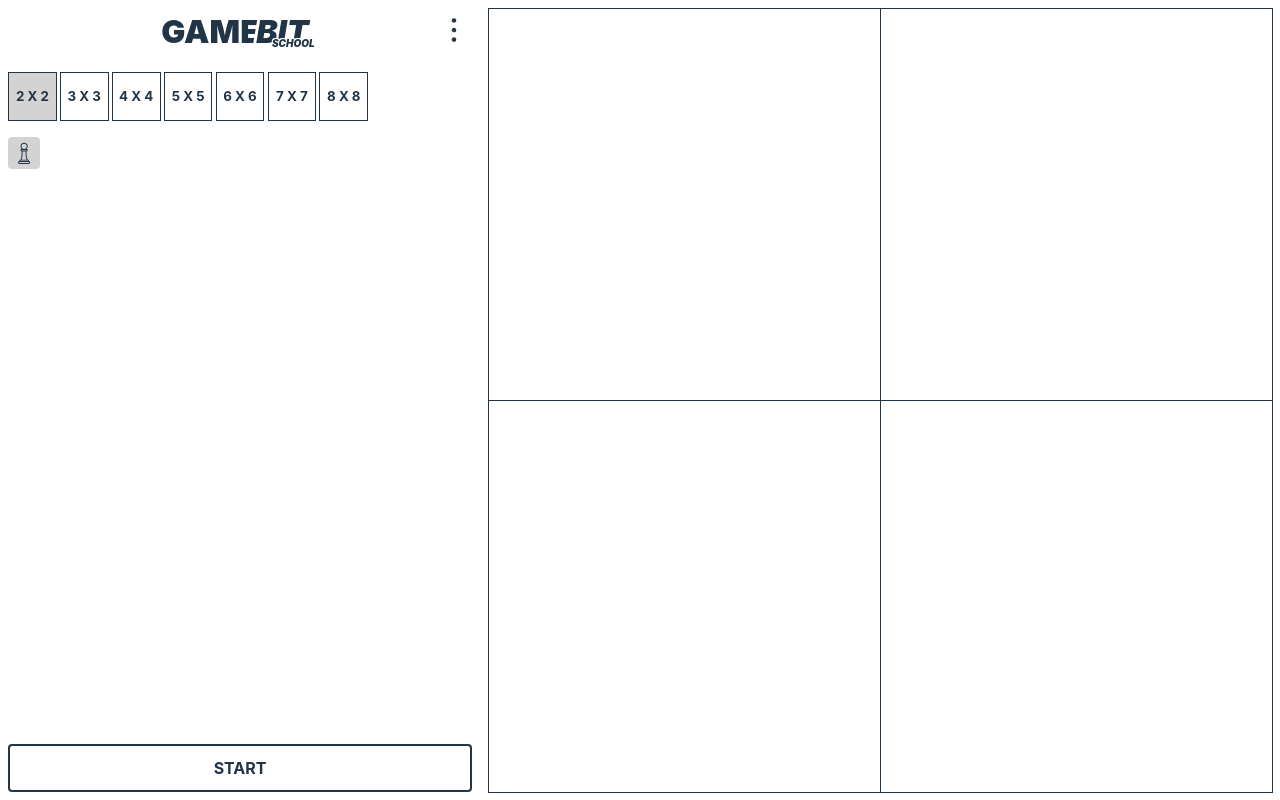
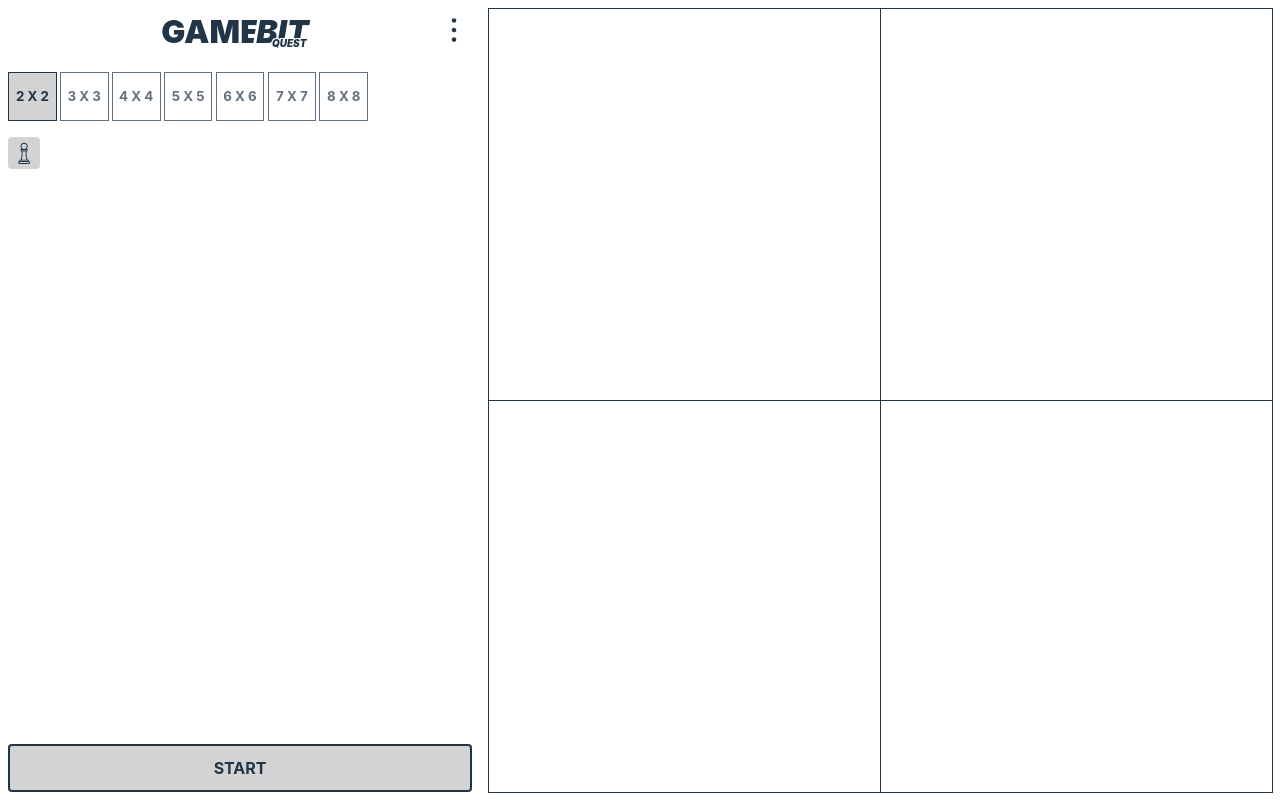
Before and after one commit to RoHell/Figures, a Vue app: page / in a window 1280 px wide. Built offline with nearby package versions, Linux system fonts and the light colour scheme.

Commit message:
Add progress animation to button

```diff
--- a/src/App.vue
+++ b/src/App.vue
@@ -15,7 +15,6 @@ import TopBar from './components/TopBar.vue'
 import BottomBar from './components/BottomBar.vue'
 import Menu from './components/Menu.vue'
 import Icon from './components/Icon.vue'
-import ProgressBar from './components/ProgressBar.vue'
 
 import {
   useGrid,
@@ -78,10 +77,8 @@ const {
 
 const {
   INITIAL_COUNTDOWN_FROM_VALUE,
-  countdownProgress,
   startCountdown,
   stopCountdown,
-  resetProgress,
 } = useCountdown()
 
 const {
@@ -98,8 +95,8 @@ const handleStart = async() => {
   if (isQuestMode.value) {
     await setGridSize(quest.grid)
     await setPiecesCount(quest.pieces)
-    countdownFrom.value = piecesCount.value + 1
   }
+  countdownFrom.value = piecesCount.value + 1
 
   await setRandomPiecesList()
 
@@ -146,12 +143,13 @@ const handleCheck = (timeout: number = 0) => {
     markFields()
     checkGameResult()
     markKillerField()
+    stopCountdown()
   }, timeout)
 }
 
 const checkGameResult = () => {
   checkPlayerStatus()
-  const timeout = isPlayerCaptured.value ? 4000 : 3000
+  const timeout = isPlayerCaptured.value ? 4000 : 2000
   isChecking.value = true
   clearTimeout(checkResultTimeout)
 
@@ -163,7 +161,6 @@ const checkGameResult = () => {
 }
 
 const clearFields = () => {
-  resetProgress()
   stopCountdown()
   clearTimeout(checkResultTimeout)
   clearTimeout(markFieldsTimeout)
@@ -260,10 +257,6 @@ const handleGameModeChange = async(mode: GameModeEnum) => {
           @check="handleCheck"
           @stop="handleStop"
         />
-        <ProgressBar
-          v-if="isCountdownMode"
-          :progress="countdownProgress"
-        />
       </div>
 
       <Transition name="slide-down">
--- a/src/components/BaseButton.vue
+++ b/src/components/BaseButton.vue
@@ -17,6 +17,7 @@ const emit = defineEmits<{
     type="button"
     class="base-button"
     @click="emit('click')"
+    v-bind="$attrs"
   >
     <slot>
       {{ label }}
@@ -30,17 +31,14 @@ const emit = defineEmits<{
     align-items: center;
     justify-content: center;
     font-weight: 700;
-    gap: 1rem;
     border: 2px solid;
     min-width: 8rem;
     height: 3rem;
     padding: 0.75rem;
     border-radius: 0.25rem;
 
-    &__left,
-    &__right,
-    &__center {
-      margin: auto
+    &:disabled {
+      opacity: 0.5;
     }
   }
 </style>
--- a/src/components/BottomBar.vue
+++ b/src/components/BottomBar.vue
@@ -7,6 +7,7 @@ import BaseButton from '../components/BaseButton.vue'
 import {
   useStatus,
   useCoordinates,
+  useCountdown,
 } from '../composables'
 import { computed } from 'vue';
 
@@ -18,6 +19,7 @@ const emit = defineEmits<{
 
 const { isPlaying, isStartingGame, isChecking, isCountdownMode } = useStatus()
 const { playerFieldCoordinates } = useCoordinates()
+const { countdownProgress } = useCountdown()
 
 const handeleStart = () => {
   isStartingGame.value = true
@@ -40,6 +42,10 @@ const label = computed(() => {
   return 'start'
 })
 
+const style = computed(() => ({
+  '--countdown-progress': countdownProgress.value*100 + '%'
+}))
+
 const handleClick = () => {
   if (showStopButton.value) {
     emit('stop')
@@ -53,15 +59,16 @@ const handleClick = () => {
 </script>
 
 <template>
-  <div class="bottom-bar">
+  <div :style="style" class="bottom-bar">
     <BaseButton
-      class="bottom-bar__center"
-      :label="label"
+      class="bottom-bar__button"
+      :disabled="isStartingGame"
       @click="handleClick"
     >
-      <span v-text="label" />
+      <span class="button__label" v-text="label" />
       <Icon
         v-if="isCountdownMode"
+        class="button__icon"
         :icon="IconEnum.timer"
         :size="24"
       />
@@ -70,18 +77,20 @@ const handleClick = () => {
 </template>
 
 <style lang="scss" scoped>
-
-
   .bottom-bar {
     display: flex;
     align-items: center;
     justify-content: space-around;
-    gap: 1rem;
     width: 100%;
 
-    &__center {
+    &__button {
       margin: auto;
       flex: 1;
+      background: linear-gradient(90deg, var(--active-background-color) var(--countdown-progress), transparent var(--countdown-progress));
+    }
+
+    .button__label {
+      min-width: 4rem;
     }
   }
 </style>
--- a/src/components/Grid.vue
+++ b/src/components/Grid.vue
@@ -107,14 +107,11 @@ const handleMouseUp = () => {
     align-items: center;
     justify-content: center;
     aspect-ratio: 1;
-    transition: all 1s ease-in-out 1s;
+    transition: all 1s ease-in-out;
     padding: 5%;
 
     &--killer, &--killed {
       pointer-events: none;
-      transform: translate3d(0, 0, 0);
-      backface-visibility: hidden;
-      perspective: 1000px;
     }
 
     &--killer {
@@ -131,53 +128,4 @@ const handleMouseUp = () => {
     pointer-events: none;
   }
 }
-
-@keyframes shake {
-  10%, 90% {
-    transform: translate3d(-1px, 0, 0);
-  }
-
-  20%, 80% {
-    transform: translate3d(2px, 0, 0);
-  }
-
-  30%, 50%, 70% {
-    transform: translate3d(-4px, 0, 0);
-  }
-
-  40%, 60% {
-    transform: translate3d(4px, 0, 0);
-  }
-}
-
-@keyframes play-dead {
-  1% {
-    transform: rotateZ(-15deg);
-  }
-  2% {
-    transform: translate3d(-10%, 0, 0) rotateZ(-15deg);
-  }
-  3% {
-    transform: translate3d(-15%, 0, 0) rotateZ(-12deg);
-  }
-
-  10% {
-    transform: translate3d(0, 0, 0)  rotateZ(90deg);
-  }
-
-  12% {
-    transform: translate3d(0, 25%, 0) rotateZ(90deg);
-    opacity: 1;
-  }
-
-  30% {
-    transform: translate3d(0, 25%, 0) rotateZ(90deg);
-    opacity: 0.8;
-  }
-
-  100% {
-    transform: translate3d(0, -400px, 0) rotateZ(0);
-    opacity: 0;
-  }
-}
 </style>
--- a/src/components/Menu.vue
+++ b/src/components/Menu.vue
@@ -14,19 +14,15 @@ const emit = defineEmits<{
   (e: 'game-mode', mode: GameModeEnum): void,
 }>()
 
-const { isCountdownMode, countdownFrom, gameMode } = useStatus()
+const {
+  isCountdownMode,
+  gameMode,
+} = useStatus()
 
 const isCountdownModel = computed({
   get: (): boolean => isCountdownMode.value,
   set: (value: boolean) => {
     isCountdownMode.value = value
-  }
-})
-
-const countdownFromModel = computed({
-  get: (): number => countdownFrom.value,
-  set: (value: number) => {
-    countdownFrom.value = value
   }
 })
 
@@ -36,18 +32,6 @@ const gameModeModel = computed({
     emit('game-mode', value)
   }
 })
-
-const validateTimingValue = (event: Event) => {
-  const target = event.target as HTMLInputElement
-
-  const seconds = Number(target.value)
-
-  if (seconds > 999) {
-    countdownFrom.value = 999
-  } else if (seconds < 1) {
-    countdownFrom.value = 1
-  }
-}
 </script>
 
 <template>
@@ -96,17 +80,6 @@ const validateTimingValue = (event: Event) => {
           >
           <label for="menu-timing" v-text="'Countdown (seconds)'" />
         </div>
-
-        <template v-if="isCountdownMode && (gameMode === GameModeEnum.school)">
-          <input
-            v-model.number="countdownFromModel"
-            type="number"
-            max="999"
-            min="1"
-            @change="validateTimingValue"
-            class="menu__input-timing-value"
-          >
-        </template>
       </div>
     </div>
 
@@ -168,27 +141,9 @@ const validateTimingValue = (event: Event) => {
       }
     }
 
-    &__input-timing-value {
-      margin-left: 2rem;
-      height: 2rem;
-      width: 2rem;
-      text-align: center;
-    }
-
     &__ok {
       margin: auto auto 0;
     }
   }
 
-  input::-webkit-outer-spin-button,
-  input::-webkit-inner-spin-button {
-    -webkit-appearance: none;
-    margin: 0;
-  }
-
-  /* Firefox */
-  input[type=number] {
-    -moz-appearance: textfield;
-  }
-
 </styl>
--- a/src/components/TopBar.vue
+++ b/src/components/TopBar.vue
@@ -1,9 +1,5 @@
 <script setup lang="ts">
 import { useStatus } from '../composables'
-
-import { IconEnum } from '../types'
-
-import Icon from '../components/Icon.vue'
 
 interface Props {
   title?: string
@@ -18,7 +14,6 @@ const emit = defineEmits<{
 }>()
 
 const {
-  isCountdownMode,
   gameMode,
 } = useStatus()
 
@@ -33,25 +28,13 @@ const {
       <slot name="left" />
     </div>
     <slot name="title">
-      <p
-        class="top-bar__title"
-        @click="emit('back')"
-      >
-        <span
-          v-if="title"
-          v-text="title"
-        />
+      <p class="top-bar__title" @click="emit('back')">
+        <span v-if="title" v-text="title" />
         <span v-else class="logo">
           Game
           <em class="logo__bit">
             bit
-            <span class="logo__bit-mode" v-text="gameMode"/>
-            <Icon
-              v-if="isCountdownMode"
-              :icon="IconEnum.timer"
-              size="1rem"
-              class="logo__bit-timer"
-            />
+            <span class="logo__bit-mode" v-text="gameMode" />
           </em>
         </span>
       </p>
@@ -120,12 +103,6 @@ const {
         -1px  1px 0 var(--background-color),
         -1px  0   0 var(--background-color);
       }
-
-      &-timer {
-        position: absolute;
-        margin: 0.25rem;
-        top: 0;
-      }
     }
   }
 </style>
--- a/src/composables/useCountdown.ts
+++ b/src/composables/useCountdown.ts
@@ -38,6 +38,7 @@ export default () => {
   }
 
   const stopCountdown = () => {
+    resetProgress()
     clearInterval(interval)
     interval = undefined
   }
--- a/src/composables/useStatus.ts
+++ b/src/composables/useStatus.ts
@@ -8,7 +8,7 @@ const isMenuOpen = ref(false)
 const isStartingGame = ref(false)
 const isCountdownMode = ref(false)
 const countdownFrom = ref()
-const gameMode = ref(GameModeEnum.school)
+const gameMode = ref(GameModeEnum.quest)
 
 export default () => {
 
--- a/src/style.css
+++ b/src/style.css
@@ -13,9 +13,6 @@
   -moz-osx-font-smoothing: grayscale;
   -webkit-text-size-adjust: 100%;
 
-  --top-bar-height: 5rem;
-  --bottom-bar-height: 3.75rem;
-  --app-max-width: 50rem;
   --active-background-color: slategray;
   --background-color: #242424;
 }
@@ -112,3 +109,56 @@ TRANSITIONS
   overflow: hidden;
   opacity: 0;
 }
+
+/*
+ANIMATIONS
+*/
+
+@keyframes shake {
+  10%, 90% {
+    transform: translate3d(-1px, 0, 0);
+  }
+
+  20%, 80% {
+    transform: translate3d(2px, 0, 0);
+  }
+
+  30%, 50%, 70% {
+    transform: translate3d(-4px, 0, 0);
+  }
+
+  40%, 60% {
+    transform: translate3d(4px, 0, 0);
+  }
+}
+
+@keyframes play-dead {
+  1% {
+    transform: rotateZ(-15deg);
+  }
+  2% {
+    transform: translate3d(-10%, 0, 0) rotateZ(-15deg);
+  }
+  3% {
+    transform: translate3d(-15%, 0, 0) rotateZ(-12deg);
+  }
+
+  10% {
+    transform: translate3d(0, 0, 0)  rotateZ(90deg);
+  }
+
+  12% {
+    transform: translate3d(0, 25%, 0) rotateZ(90deg);
+    opacity: 1;
+  }
+
+  30% {
+    transform: translate3d(0, 25%, 0) rotateZ(90deg);
+    opacity: 0.8;
+  }
+
+  100% {
+    transform: translate3d(0, -400px, 0) rotateZ(0);
+    opacity: 0;
+  }
+}
```
